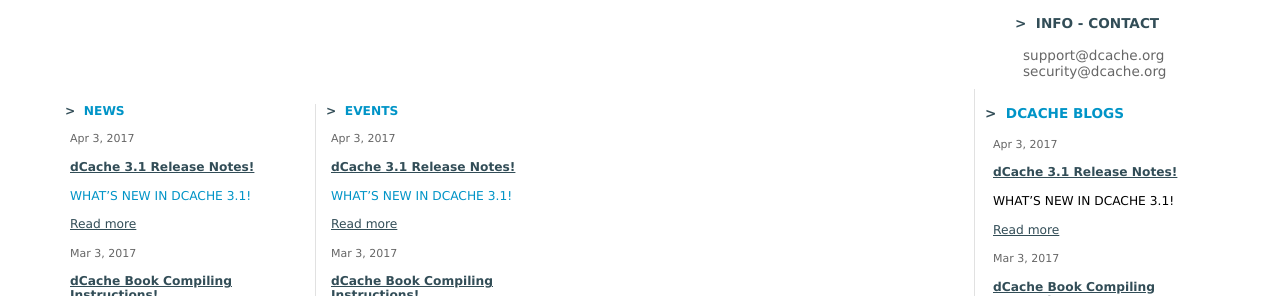
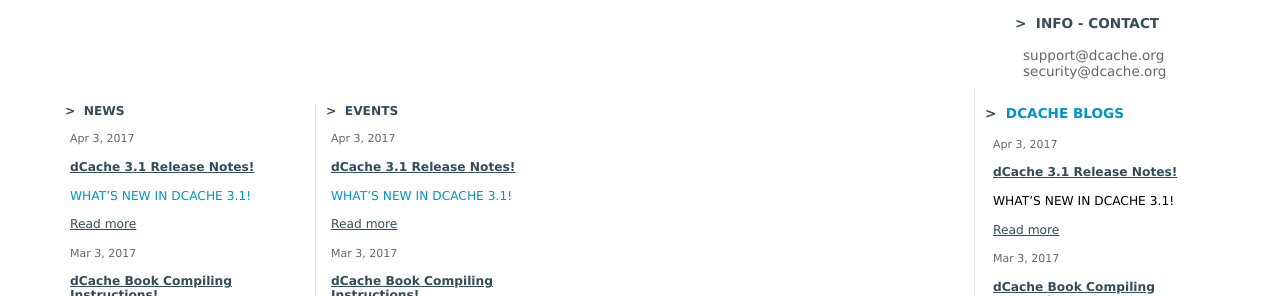
Before and after one commit to ssibell/d-1, a Jekyll site: the page built from certificates.md, in a window 1280 px wide. Shown: the part 647-943 px from the top of the page. Built offline with Jekyll 4.4.1, drawn with Linux system fonts in a browser that asks for light colours; part of the change alters nothing that is shown.

```diff
--- a/_includes/pagecontainer.html
+++ b/_includes/pagecontainer.html
@@ -74,7 +74,7 @@ document.getElementById("date").innerHTML = Date();
          <div id="dcacheFrontNews" class="txtNewsEvent">
            <h3 class="txtHomeHeader">
              &gt;&nbsp;
-             <a href="/about/newsarchive">News</a>
+             News
            </h3>
            <div class="dcacheNewsEventsWrap">
 
@@ -113,7 +113,7 @@ document.getElementById("date").innerHTML = Date();
 
              <h3 class="txtHomeHeader">
                &gt;&nbsp;
-               <a href="/about/events/">Events</a>
+               Events
              </h3>
              <div class="dcacheNewsEventsWrap">
 
```
